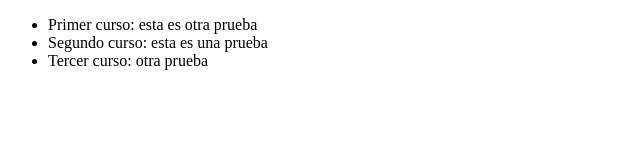
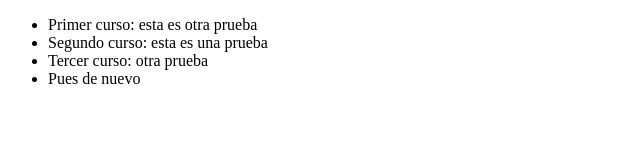
Before and after one commit to ManuelAguilar12/prueba, a plain HTML site: page index.html in a window 1280 px wide. Shown: the full height of the page, 0-640 px from the left. Drawn offline with Linux system fonts and the light colour scheme.

Commit message:
Agregar de nuevo otra prueba

```diff
--- a/index.html
+++ b/index.html
@@ -11,6 +11,7 @@
         <li> Primer curso: esta es otra prueba</li>
         <li> Segundo curso: esta es una prueba</li>
         <li> Tercer curso: otra prueba</li>
+        <li> Pues de nuevo</li>
     </ul>
 </body>
 </html>
```
